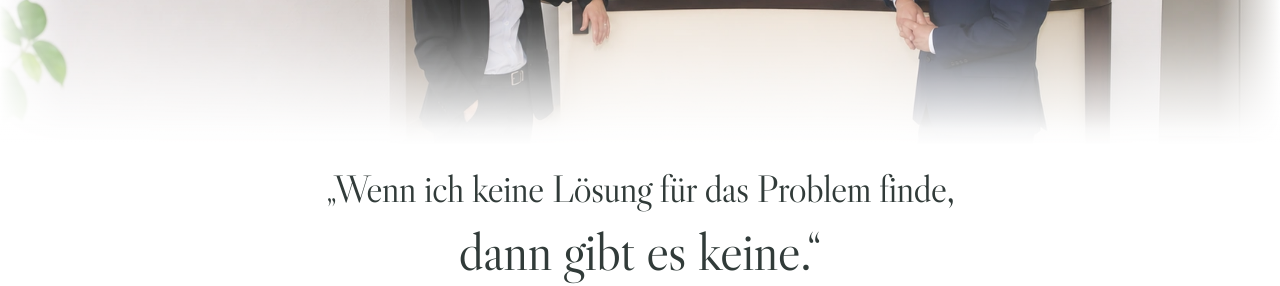
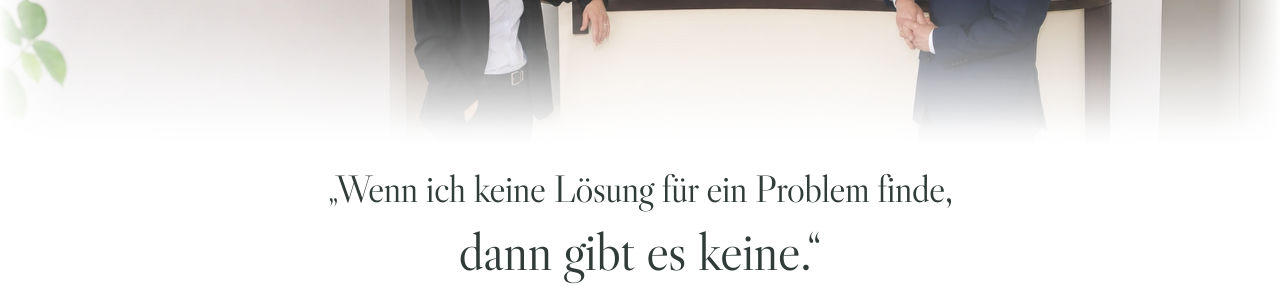
Before and after one commit to jaehnigjakob-sudo/Kanzlei.preview, a plain HTML site: page index.html in a window 1280 px wide. Shown: the part 758-1044 px from the top of the page. Drawn offline with Linux system fonts and the light colour scheme.

Commit message:
Change quote wording from das Problem to ein Problem

```diff
--- a/index.html
+++ b/index.html
@@ -24,7 +24,7 @@
     <span id="kanzleifilm" class="anchor-alias" aria-hidden="true"></span>
     <div class="statement-photo"><img src="assets/kanzlei-empfang-retuschiert.webp" width="1672" height="941" alt="Sonja und Max Jähnig am Empfang der Kanzlei" fetchpriority="high"></div>
     <div class="statement-inner container">
-      <blockquote><p><span class="quote-intro">„Wenn ich keine Lösung für das Problem finde,</span> <span class="quote-finish">dann gibt es keine.“<img class="quote-swoosh" src="assets/brand-swoosh.svg" width="1000" height="140" alt="" aria-hidden="true"></span></p></blockquote>
+      <blockquote><p><span class="quote-intro">„Wenn ich keine Lösung für ein Problem finde,</span> <span class="quote-finish">dann gibt es keine.“<img class="quote-swoosh" src="assets/brand-swoosh.svg" width="1000" height="140" alt="" aria-hidden="true"></span></p></blockquote>
     </div>
   </section>
   <section class="contact container" id="kontakt" aria-labelledby="kontakt-title">
```
